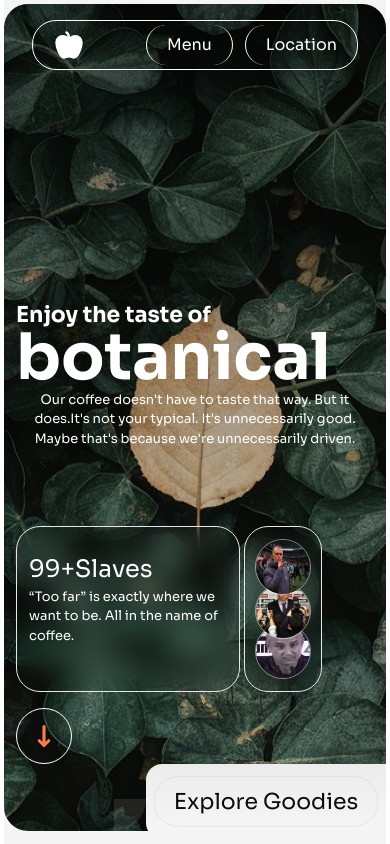
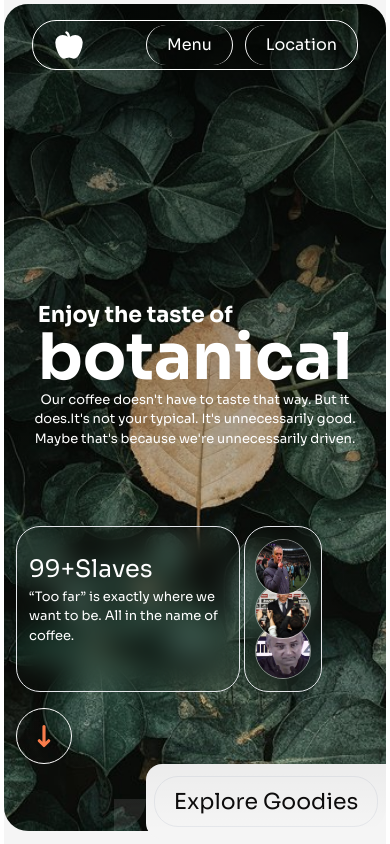
Before and after one commit to UtkuBoraEfil/yummy, a Next.js app: page / in a window 390 px wide. Shown: the top 844 px of the page. Built offline with nearby package versions, Linux system fonts and the light colour scheme.

Commit message:
version 6

```diff
--- a/app/menu/page.tsx
+++ b/app/menu/page.tsx
@@ -7,7 +7,7 @@ import Bottom from "@/components/bottom";
 export default function Menu() {
   return (
     <section className="min-h-screen bg-my-white p-2 grid lg:grid-cols-2 gap-4">
-      <div className=" w-full lg:min-h-[200vh]  h-[30vh] border border-blue-300">
+      <div className=" w-full lg:min-h-[200vh]  h-[30vh]">
         <div className="bg-menu-image bg-cover top-2  h-[30vh] lg:min-h-[calc(100svh-15px)] w-full  bg-no-repeat  bg-center rounded-3xl flex flex-col justify-end self-start border  sticky">
           <h1 className="pl-5 pb-2 left-3 xl:text-2xl lg:text-2xlm text-2xlmob font-semibold text-my-white">
             Menu
--- a/components/top-title.tsx
+++ b/components/top-title.tsx
@@ -19,12 +19,14 @@ export function TopTitle() {
       }}
       className=" mx-auto"
     >
-      <p className=" xl:text-lg lg:text-lg text-lgmob leading-none font-semibold">
-        Enjoy the taste of
-      </p>
-      <h1 className=" xl:text-3xl lg:text-3xlg text-3xlmob leading-none font-bold ">
-        botanical
-      </h1>
+      <div className="max-w-fit mx-auto">
+        <p className=" xl:text-lg lg:text-lg text-lgmob leading-none font-semibold max-w-fit ">
+          Enjoy the taste of
+        </p>
+        <h1 className=" xl:text-3xl lg:text-3xlg text-3xlmob leading-none font-bold max-w-fit ">
+          botanical
+        </h1>
+      </div>
 
       <p className="max-w-xl text-center mx-auto xl:text-sm lg:text-smmd text-smmob">
         Our coffee doesn&apos;t have to taste that way. But it does.It&apos;s not your
--- a/components/top.tsx
+++ b/components/top.tsx
@@ -10,7 +10,7 @@ export default function Top() {
       <div className="h-[98vh]">
         <div className="relative  bg-leaf-image bg-cover  max-h-[98vh] h-screen bg-no-repeat  bg-center rounded-3xl pt-5 px-3 image-container">
           <div className="relative text-my-white  h-[90vh] grid place-items-center z-[3]">
-            <div className="w-full flex flex-col pb-14">
+            <div className="w-full flex flex-colr pb-14">
               {/* <div className=" mx-auto">
                 <p className=" xl:text-lg lg:text-lg text-lgmob leading-none font-semibold">
                   Enjoy the taste of
```
